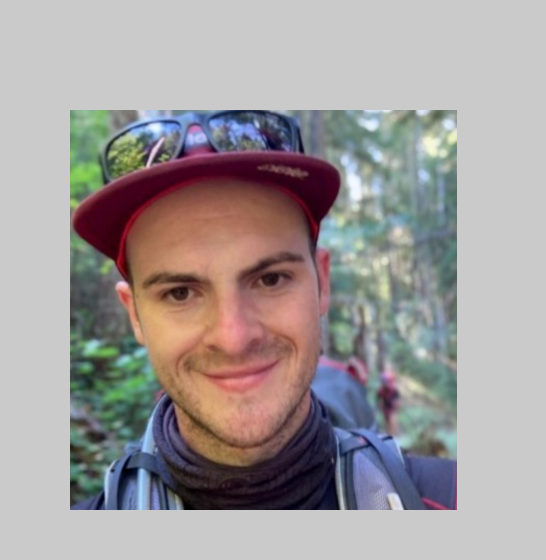
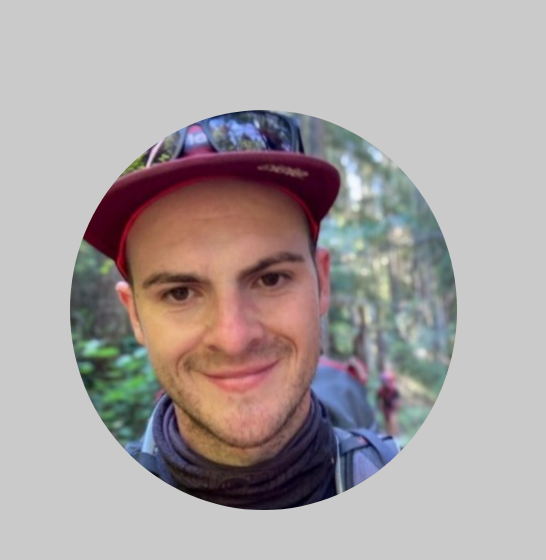
Before and after one commit to troymeeker/portfolio-2024, a plain HTML site: page index.html in a window 1280 px wide. Shown: the part 146-706 px from the top of the page, 129-675 px from the left. Drawn offline with Linux system fonts and the light colour scheme.

Commit message:
first photo updated

```diff
--- a/index.html
+++ b/index.html
@@ -44,7 +44,7 @@
     </nav>
     <section id="profile">
       <div class="section__pic-container">
-        <img src="./assets/self-photo.png" alt="John Doe profile picture" />
+        <img class="profile-photo" src="./assets/self-photo.png" alt="John Doe profile picture" />
       </div>
       <div class="section__text">
         <p class="section__text__p1">Hello, I'm</p>
--- a/styles.css
+++ b/styles.css
@@ -292,7 +292,10 @@ section {
     height: 400px;
     width: 400px;
     margin: auto 0;
-    /* border-radius: 50%; */
+
+  }
+  .profile-photo{
+    border-radius: 50%;
   }
 
   /* EXPERIENCE SECTION */
```
